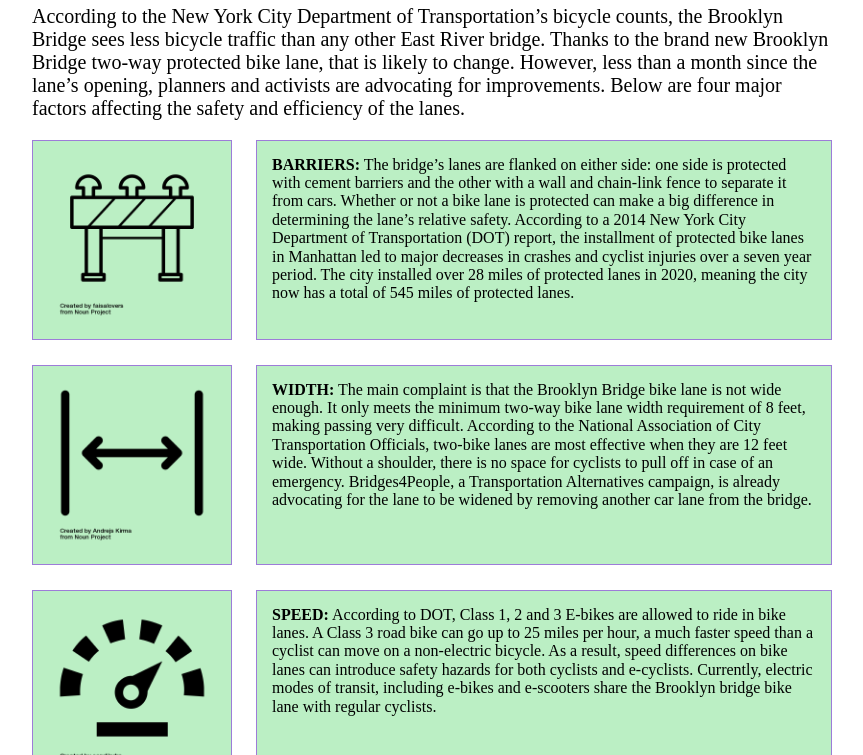
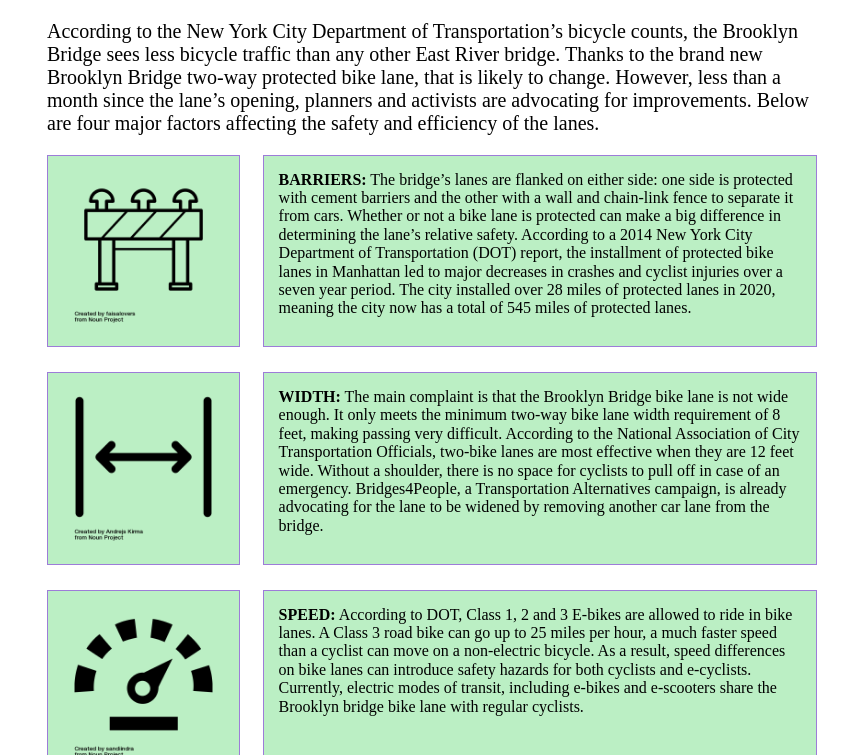
Before and after one commit to Tashsandy/Icon-Project-Revision, a plain HTML site: page index.html in a window 1280 px wide. Shown: the part 138-893 px from the top of the page, without its empty margins (208-1071 px from the left). Drawn offline with nearby package versions, Linux system fonts and the light colour scheme.

Commit message:
Add files via upload

```diff
--- a/index.html
+++ b/index.html
@@ -27,18 +27,11 @@
 <body>
   <div class="container">
       <h1>Brooklyn Bridge Bike Lane</h1>
-</div>
 
-<div class="container">
   <p> By Tasha Sandoval </p>
-</div>
 
-<div class="container">
   <p> According to the New York City Department of Transportation’s bicycle counts, the Brooklyn Bridge sees less bicycle traffic than any other East River bridge. Thanks to the brand new Brooklyn Bridge two-way protected bike lane, that is likely to change. However, less than a month since the lane’s opening, planners and activists are advocating for improvements. Below are four major factors affecting the safety and efficiency of the lanes.
  </p>
-
-<div class="container">
-
 
     <div class="flex">
       <div class="icon">
@@ -67,7 +60,6 @@
 
     </div>
 
-  </div>
 
 
   <div class="text"><strong>Sources</strong>
@@ -90,14 +82,9 @@
 <li> FHWA: <a href="https://safety.fhwa.dot.gov/PED_BIKE/univcourse/pdf/swless19.pdf"> Ped Bike</a> </li>
 </ul>
 </div>
+</div>
 
-
-
-
-
-
-
-    <!-- Your javascript should be called here -->
+  <!-- Your javascript should be called here -->
 </body>
 
 
--- a/styles.css
+++ b/styles.css
@@ -22,6 +22,7 @@ img {
 }
 
 .container{
+  padding: 15px;
   max-width: 800px;
   margin: 0 auto;
 }
@@ -39,7 +40,6 @@ p.container {
   * wrap to a new row
   */
   flex-wrap: wrap;
-  display:  flex;
 
   /*
   * When the flex-basis doesn't add up to 100%,
@@ -77,7 +77,7 @@ p.container {
   YOUR TABLET/DESKTOP STYLES GO HERE
 *********************************************************************/
 @media(min-width: 681px)
-  .flex {
+  {.flex {
 
 display: flex;
 
```
